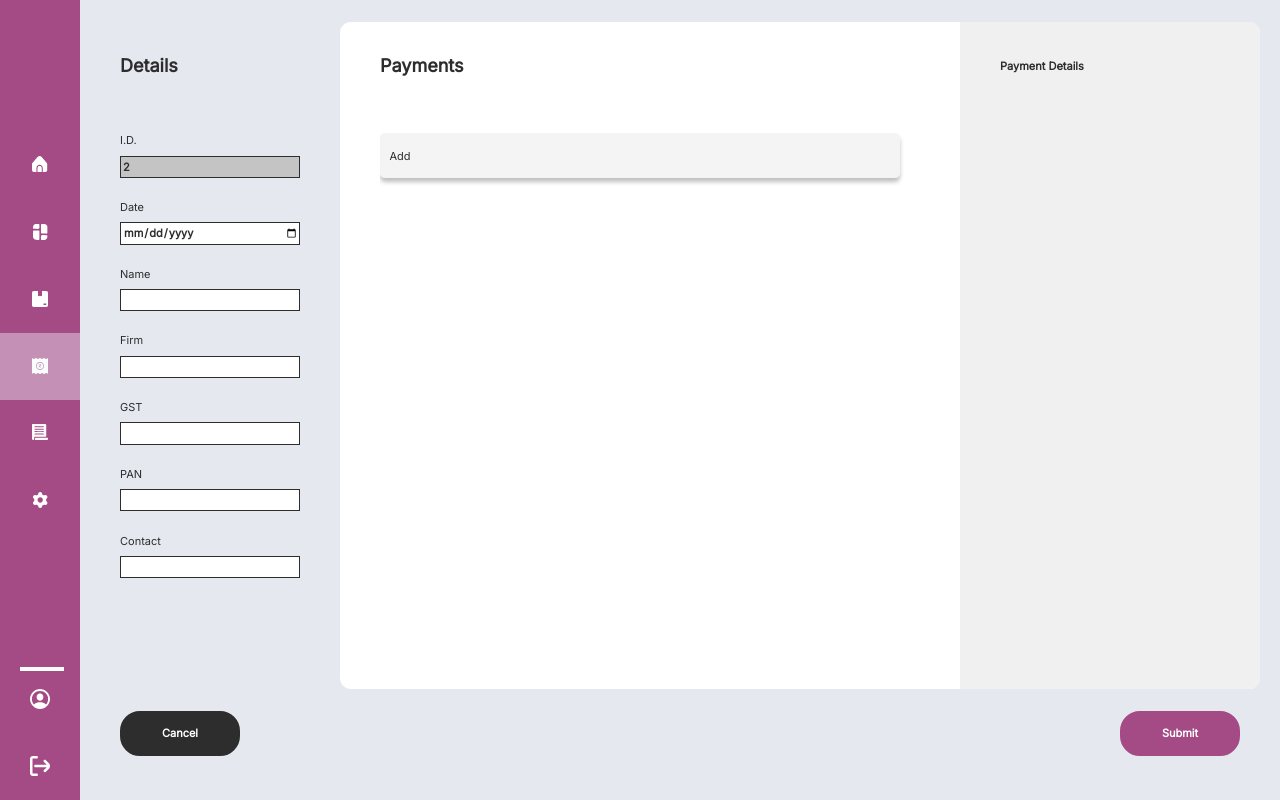
After one commit to GannaMohit/Abatix-Kaveri, a Django app: page /sales/advance/new in a window 1280 px wide. The commit adds this page. Run offline with Django 4.2, Linux system fonts and the light colour scheme; a user stored in the database is signed in; tables that the repository leaves empty hold one stand-in row (values such as "Sample post").

Commit message:
Created advance create view

```diff
--- a/sales/forms/__init__.py
+++ b/sales/forms/__init__.py
@@ -1 +1,2 @@
 from .home_sale import *
+from .advance import *
--- a/sales/forms/advance.py
+++ b/sales/forms/advance.py
@@ -0,0 +1,54 @@
+from django import forms
+from sales.models import Advance, Payment
+from masters.models import Customer
+
+class AdvanceForm(forms.ModelForm):
+    class Meta:
+        model = Advance
+        fields = ('date','customer')
+        widgets = {
+            'date': forms.DateInput(attrs={'type':'date'})
+        }
+
+class CustomerForm(forms.ModelForm):
+    class Meta:
+        model = Customer
+        fields = ('name', 'firm', 'gst', 'pan', 'contact')
+
+class PaymentForm(forms.ModelForm):
+    class Meta:
+        model = Payment
+        exclude = ('advance', 'invoice')
+        widgets = {
+            'date': forms.DateInput(attrs={'type':'date'})
+        }
+
+    def __init__(self, *args, **kwargs):
+        super().__init__(*args, **kwargs)
+        for field in self.fields:
+            self.fields[field].widget.attrs["class"] = "box_1_inputs"
+            self.fields[field].widget.attrs["oninput"] = "updateValues(false)"
+
+        self.fields["method"].widget.attrs["class"] = ""
+        self.fields["method"].widget.attrs["oninput"] = "changeFields(this)"
+        self.fields["date"].widget.attrs["id"] = "id_payment_date"
+        self.fields["amount"].widget.attrs["id"] = "id_payment_amount"
+
+widgets = {
+    "method": forms.TextInput(attrs={"readonly":True}),
+    "date": forms.TextInput(attrs={"readonly":True}),
+    "name": forms.TextInput(attrs={"readonly":True}),
+    "amount": forms.TextInput(attrs={"readonly":True}),
+    "card_bank": forms.HiddenInput(),
+    "card_number": forms.HiddenInput(),
+    "cheque_number": forms.HiddenInput(),
+    "cheque_branch": forms.HiddenInput(),
+    "cheque_account_number": forms.HiddenInput(),
+    "cheque_ifsc": forms.HiddenInput(),
+    "upi_vpa": forms.HiddenInput(),
+    "upi_mobile": forms.HiddenInput(),
+    "wire_account_number": forms.HiddenInput(),
+    "wire_utr": forms.HiddenInput(),
+    "wire_bank": forms.HiddenInput()
+}
+PaymentFormSet = forms.inlineformset_factory(Advance, Payment, exclude=('advance','invoice',), extra=0, can_delete=True, widgets=widgets)
--- /dev/null
+++ b/sales/static/sales/css/advance_form.css
@@ -0,0 +1,288 @@
+#highlight {
+  position: absolute;
+  left: 0vw;
+  top: 41.667vh;
+  width: 6.25vw;
+  height: 8.33vh;
+  background: rgba(245, 248, 253, 0.4);
+}
+
+#outer-box {
+  width: 71.875vw;
+  left: 26.5625vw;
+}
+
+#label-1{
+  position: absolute;
+  width: 14.0625vw;
+  height: 5.55vh;
+  line-height: 5.55vh;
+  vertical-align: middle;
+  left: 9.375vw;
+  top: 5.55vh;
+  font-family: 'Inter';
+  font-style: normal;
+  font-weight: 600;
+  font-size: 1.40625vw;
+  color: #2D2D2D;
+}
+
+#label-2{
+  position: absolute;
+  width: 42.1875vw;
+  height: 5.55vh;
+  line-height: 5.55vh;
+  left: 3.125vw;
+  top: 2.78vh;
+  font-family: 'Inter';
+  font-style: normal;
+  font-weight: 600;
+  font-size: 1.40625vw;
+  color: #2D2D2D;
+}
+
+#label-3{
+  position: absolute;
+  width: 17.1875vw;
+  height: 5.55vh;
+  line-height: 5.55vh;
+  vertical-align: middle;
+  top: 2.78vh;
+  left:3.125vw;
+  font-family: 'Inter';
+  font-style: normal;
+  font-weight: 700;
+  font-size: 0.859375vw;
+  color: #2D2D2D;
+}
+
+#input-ul {
+  position: absolute;
+  top: 13.89vh;
+  left: 9.375vw;
+  list-style: none;
+  margin: 0;
+}
+
+#input-ul label {
+  height: 50%;
+  font-family: "Inter", sans-serif;
+  font-style: normal;
+  font-weight: 500;
+  font-size: 0.859375vw;
+  display: inline-flex;
+  color: #2D2D2D;
+  margin-top: 2.78vh;
+}
+
+#input-ul input {
+  height: 50%;
+  width: 14.0625vw;
+  left:9.375vw;
+  font-family: "Inter", sans-serif;
+  font-style: normal;
+  font-weight: bold;
+  display: grid;
+  font-size: 0.859375vw;
+  color: #2D2D2D;
+  background: #FFFFFF;
+  border: 0.078125vw solid #2D2D2D;
+  box-sizing: border-box;
+  padding-left: 0.15625vw;
+}
+
+#input-ul li:nth-child(1) input {
+  background: #C4C4C4;
+}
+
+#input-ul li {
+  position: relative;
+  text-align: left;
+  top: 0;
+  left: 0;
+  height: 5.56vh;
+  margin-bottom: 2.78vh;
+}
+
+#table {
+  display: inline;
+  position:absolute;
+  overflow-y: scroll;
+  overflow-x: hidden;
+  scrollbar-width: thin;
+  margin-left: 3.125vw;
+  background: #FFFFFF;
+  height: 63.89vh;
+  width: 42.1875vw;
+  top: 13.89vh;
+  border-collapse: collapse;
+}
+
+#table td, #table input {
+  height: 5.56vh;
+  font-family: "Inter", sans-serif;
+  font-style: normal;
+  font-weight: 500;
+  font-size: 0.859375vw;
+  color: #2D2D2D;
+  margin-left: 1.5625vw;
+}
+
+#table input {
+  width: inherit;
+  border: 0;
+  padding: 0;
+  background: transparent;
+}
+
+#table tr{
+  display: inline-block;
+  background: #EDEDED;
+  margin-bottom: 2.78vh;
+  background: rgba(237, 237, 237, 0.6);
+  box-shadow: 0px 4px 4px rgba(0, 0, 0, 0.25);
+  border-radius: 5px;
+  border-radius: 5px;
+}
+
+#table td:nth-child(1){
+  width: 3.125vw;
+  text-align: center;
+  vertical-align: middle;
+  cursor: pointer;
+}
+
+#table td:nth-child(2){
+  width: 6.25vw;
+  text-align: left;
+}
+
+#table td:nth-child(3){
+  width: 6.25vw;
+  text-align: left;
+}
+
+#table td:nth-child(4){
+  width: 9.375vw;
+  text-align: left;
+}
+
+#table td:nth-child(5){
+  width: 6.25vw;
+  text-align: right;
+}
+
+#table td:nth-child(7) {
+  width: 3.125vw;
+  height: 5.56vh;
+  padding-right: 0;
+}
+
+.cross {
+  width: 3.125vw;
+  height: 5.56vh;
+  cursor: pointer;
+}
+
+#box-1 {
+  position: absolute;
+  width: 23.4375vw;
+  height: 100%;
+  top: 0;
+  right:0;
+  background: rgba(237, 237, 237, 0.8);
+  border-top-right-radius: 0.78125vw;
+  border-bottom-right-radius: 0.78125vw;
+}
+
+#form-hidden {
+  width: 18vw;
+  height: 70vh;
+  margin-top: 13.89vh;
+  margin-left: 3.125vw;
+}
+
+#id_method {
+  width: 17.1875vw;
+  height: 2.778vh;
+  background: #FFFFFF;
+  border: 0.078125vw solid #2D2D2D;
+  box-sizing: border-box;
+  text-align: center;
+  margin-bottom: 2.778vh;
+  font-family: "Inter", sans-serif;
+  font-style: normal;
+  font-weight: 600;
+  font-size: 0.703125vw;
+  padding-left: 1.5625vw;
+}
+
+.box_1_labels {
+  display: none;
+  align-items: center;
+  width: 4.6875vw;
+  height: 2.778vh;
+  font-family: "Inter", sans-serif;
+  font-style: normal;
+  font-weight: 500;
+  font-size: 0.703125vw;
+  color: #2D2D2D;
+  margin-right: 1.5625vw;
+  margin-bottom: 2.778vh;
+}
+
+.box_1_inputs, #amount {
+  display: none;
+  width: 10.9375vw;
+  height: 2.778vh;
+  background: #FFFFFF;
+  border: 0.078125vw solid #2D2D2D;
+  box-sizing: border-box;
+  margin-bottom: 2.778vh;
+  font-family: "Inter", sans-serif;
+  font-style: normal;
+  font-weight: 600;
+  font-size: 0.703125vw;
+  padding-left: 1.5625vw;
+}
+
+#selected  {
+  background-color: rgba(164, 75, 133, 0.3) !important;
+  box-sizing: border-box;
+}
+
+#cancel {
+  border: 0.15625vw solid #2D2D2D;
+  background: #2D2D2D;
+  border-radius: 1.5625vw;
+  box-sizing: border-box;
+  position: absolute;
+  width: 9.375vw;
+  height: 5.56vh;
+  left: 9.375vw;
+  top: 88.89vh;
+  font-family: "Inter", sans-serif;
+  font-style: normal;
+  font-weight: bold;
+  font-size: 0.859375vw;
+  text-align: center;
+  color: #FFFFFF;
+  cursor: pointer;
+}
+
+#submit {
+  position: absolute;
+  width: 9.375vw;
+  height: 5.56vh;
+  left: 87.5vw;
+  top: 88.89vh;
+  background: #A44B85;
+  border: 0.15625vw solid #A44B85;
+  border-radius: 1.5625vw;
+  font-family: "Inter", sans-serif;
+  font-style: normal;
+  font-weight: bold;
+  font-size: 11px;
+  color: #FFFFFF;
+  cursor: pointer;
+}
--- /dev/null
+++ b/sales/static/sales/js/advance_form.js
@@ -0,0 +1,151 @@
+function addRow(element) {
+  let selected = document.getElementById('selected');
+  if (selected !== null) {
+    selected.id = "";
+  }
+  if (element.id === "add") {
+    let tbody = element.parentElement.parentElement;
+    let clone = element.parentElement.cloneNode(true);
+    let changePrefixInputs = element.parentElement.querySelectorAll("input[name^='payments-__prefix__']");
+    changePrefixInputs.forEach( (input) => {
+      let text = input.name;
+      let result = text.replace("__prefix__", element.parentElement.rowIndex);
+      input.setAttribute("name", result);
+    });
+    let total_forms = document.getElementById("id_payments-TOTAL_FORMS");
+    total_forms.value = parseInt(total_forms.value) + 1;
+    tbody.appendChild(clone);
+    element.id = "";
+  }
+  element.parentElement.id = "selected";
+  element.innerHTML = element.parentElement.rowIndex + 1;
+  let form = document.getElementById('form-hidden');
+  if (form.hidden) {
+    form.hidden = false;
+  }
+  element.parentElement.lastElementChild.children[0].style.display = "inline"; //Displaying cross button
+  displayFields(element.parentElement.children[1].children[0].value); //Passing method value
+  updateValues(true);
+}
+
+function changeFields(element) {
+  document.querySelector('#selected input[id$=method]').value = element.value;
+  displayFields(element.value);
+  updateValues(false);
+}
+
+function updateValues(fromTable) {
+  let source = undefined;
+  let dest = undefined;
+  let split_character = undefined;
+  if (fromTable) {
+    source = document.querySelectorAll('#selected input');
+    dest = document.getElementsByClassName('box_1_inputs');
+    split_character = "-";
+  }
+  else {
+    source = document.getElementsByClassName('box_1_inputs');
+    dest = document.querySelectorAll('#selected input');
+    split_character = "_";
+  }
+  for (let i = 0; i < source.length; i++) {
+    let names = source[i].id.split(split_character);
+    let name = names[names.length - 1];
+    for (let j = 0; j < dest.length; j++) {
+      if (dest[j].id.endsWith(name)) {
+        dest[j].value = source[i].value;
+        break;
+      }
+    }
+  }
+  //calculateTotals();
+}
+
+function deleteRow(element) {
+  element.parentElement.parentElement.style.display = "none";
+  // TODO: Add logic to add Form-#-Delete to POST data
+}
+
+function calculateTotals() {
+  let total = document.getElementById('total');
+  let trs = document.getElementById('table').children[0].children;
+  let temp = 0.0;
+  for (let i = 0; i < trs.length; ++i) {
+    temp += Number(trs[i].children[4].children[0].value);
+  }
+  total.value = temp;
+}
+
+function displayFields(method) {
+  let box_1_labels = document.getElementsByClassName('box_1_labels');
+  let box_1_inputs = document.getElementsByClassName('box_1_inputs');
+  for (let i = 0; i < box_1_inputs.length; ++i) {
+    box_1_inputs[i].value = "";
+    box_1_inputs[i].style.display = "none";
+    box_1_labels[i].style.display = "none";
+  }
+
+  let input_date = document.querySelector("#id_payment_date");
+  let label_input_date = document.querySelector("label[for='id_date']");
+
+  let input_name = document.querySelector("#id_name");
+  let label_input_name = document.querySelector("label[for='id_name']");
+
+  let input_amount = document.querySelector("#id_payment_amount");
+  let label_input_amount = document.querySelector("label[for='id_amount']");
+
+  input_date.style.display = "inline-flex";
+  label_input_date.style.display = "inline-flex";
+  input_name.style.display = "inline-flex";
+  label_input_name.style.display = "inline-flex";
+  input_amount.style.display = "inline-flex";
+  label_input_amount.style.display = "inline-flex";
+
+  switch(method) {
+    case "Cash": {
+      break;
+    }
+    case "Credit Card":
+    case "Debit Card": {
+      let card_inputs = document.querySelectorAll("input[id^='id_card_']");
+      let card_labels = document.querySelectorAll("label[for^='id_card_']");
+      for (let i = 0; i < card_inputs.length; i++) {
+        card_inputs[i].style.display = "inline-flex";
+        card_labels[i].style.display = "inline-flex";
+      }
+      break;
+    }
+    case "Cheque": {
+      let cheque_inputs = document.querySelectorAll("input[id^='id_cheque_']");
+      let cheque_labels = document.querySelectorAll("label[for^='id_cheque_']");
+      for (let i = 0; i < cheque_inputs.length; i++) {
+        cheque_inputs[i].style.display = "inline-flex";
+        cheque_labels[i].style.display = "inline-flex";
+      }
+      break;
+    }
+    case "IMPS":
+    case "NEFT":
+    case "RTGS": {
+      let wire_inputs = document.querySelectorAll("input[id^='id_wire_']");
+      let wire_labels = document.querySelectorAll("label[for^='id_wire_']");
+      for (let i = 0; i < wire_inputs.length; i++) {
+        wire_inputs[i].style.display = "inline-flex";
+        wire_labels[i].style.display = "inline-flex";
+      }
+      break;
+    }
+    case "UPI": {
+      let upi_inputs = document.querySelectorAll("input[id^='id_upi_']");
+      let upi_labels = document.querySelectorAll("label[for^='id_upi_']");
+      for (let i = 0; i < upi_inputs.length; i++) {
+        upi_inputs[i].style.display = "inline-flex";
+        upi_labels[i].style.display = "inline-flex";
+      }
+      break;
+    }
+    default: {}
+  }
+}
+
+//window.addEventListener("pageshow", calculateTotals);
--- /dev/null
+++ b/sales/templates/sales/advance_form.html
@@ -0,0 +1,106 @@
+{% extends "masters/layout.html" %}
+{% load static %}
+
+{% block title %}Advance New{% endblock %}
+
+{% block link %}
+  <link rel="stylesheet" href="{% static 'sales/css/advance_form.css' %}">
+  <script src="{% static 'sales/js/advance_form.js' %}" charset="utf-8"></script>
+{% endblock %}
+
+{% block body %}
+  <span id="label-2">Payments</span>
+
+  <div id="box-1">
+    <span id="label-3">Payment Details</span>
+    <div id="form-hidden" hidden>
+      <form>
+        {{ payment_form.method }}
+        <label for="id_date" class="box_1_labels">Date</label>
+        {{ payment_form.date }}
+        <label for="id_name" class="box_1_labels">Name</label>
+        {{ payment_form.name }}
+        <label for="id_amount" class="box_1_labels">Amount</label>
+        {{ payment_form.amount }}
+
+        <label for="id_card_bank" class="box_1_labels">Bank</label>
+        {{ payment_form.card_bank }}
+        <label for="id_card_number" class="box_1_labels">Card No.</label>
+        {{ payment_form.card_number }}
+
+        <label for="id_cheque_number" class="box_1_labels">Cheque No.</label>
+        {{ payment_form.cheque_number }}
+        <label for="id_cheque_branch" class="box_1_labels">Bank</label>
+        {{ payment_form.cheque_branch }}
+        <label for="id_cheque_account_number" class="box_1_labels">Account No.</label>
+        {{ payment_form.cheque_account_number }}
+        <label for="id_cheque_ifsc" class="box_1_labels">IFSC</label>
+        {{ payment_form.cheque_ifsc }}
+
+        <label for="id_upi_vpa" class="box_1_labels">VPA</label>
+        {{ payment_form.upi_vpa }}
+        <label for="id_upi_mobile" class="box_1_labels">Mobile</label>
+        {{ payment_form.upi_mobile }}
+
+        <label for="id_wire_account_number" class="box_1_labels">Account No.</label>
+        {{ payment_form.wire_account_number }}
+        <label for="id_wire_utr" class="box_1_labels">UTR</label>
+        {{ payment_form.wire_utr }}
+        <label for="id_wire_bank" class="box_1_labels">Bank</label>
+        {{ payment_form.wire_bank }}
+      </form>
+    </div>
+  </div>
+
+  <form action="{{ request.path }}" method="post">
+    {% csrf_token %}
+    {{ formset.management_form }}
+    <table id="table">
+      <tbody>
+        {% for payment_formset in formset %}
+        <tr>
+          <td onclick="addRow(this)">{{ forloop.counter }}</td>
+          <td>{{ payment_formset.method }}</td>
+          <td>{{ payment_formset.date }}</td>
+          <td>{{ payment_formset.name }}</td>
+          <td>{{ payment_formset.amount }}</td>
+          <td hidden>
+            {% for field in payment_formset.hidden_fields %}
+              {{ field }}
+            {% endfor %}
+          </td>
+          <td><img class="cross" src="{% static 'sales/svg/cross.svg' %}" onclick="deleteRow(this)"></td>
+        </tr>
+        {% endfor %}
+        <tr>
+          <td id="add" onclick="addRow(this)">Add</td>
+          <td>{{ formset.empty_form.method }}</td>
+          <td>{{ formset.empty_form.date }}</td>
+          <td>{{ formset.empty_form.name }}</td>
+          <td>{{ formset.empty_form.amount }}</td>
+          <td hidden>
+            {% for field in formset.empty_form.hidden_fields %}
+              {{ field }}
+            {% endfor %}
+          </td>
+          <td><img class="cross" src="{% static 'sales/svg/cross.svg' %}" onclick="deleteRow(this)" style="display:none;"></td>
+        </tr>
+      </tbody>
+    </table>
+</div>
+
+  <span id="label-1">Details</span>
+  <ul id="input-ul">
+    <li><label for="id_id">I.D.</label><input type="number" name="id" value="{{ id }}" readonly required id="id_id"></li><!--
+    --><li><label for="id_date">Date</label>{{ form.date }}</li><!--
+    --><li><label for="id_name">Name</label>{{ customer_form.name }}</li><!--
+    --><li><label for="id_firm">Firm</label>{{ customer_form.firm }}</li><!--
+    --><li><label for="id_gst">GST</label>{{ customer_form.gst }}</li><!--
+    --><li><label for="id_pan">PAN</label>{{ customer_form.pan }}</li><!--
+    --><li><label for="id_contact">Contact</label>{{ customer_form.contact }}</li>
+  </ul>
+
+  <button type="submit" name="submit" id="submit">Submit</button>
+  </form>
+  <a href="{% url 'advances' %}"><button type="submit" name="cancel" id="cancel">Cancel</button></a>
+{% endblock %}
--- a/sales/templates/sales/advances.html
+++ b/sales/templates/sales/advances.html
@@ -7,7 +7,7 @@
   <link rel="stylesheet" href="{% static 'sales/css/advances.css' %}">
 {% endblock %}
 
-{% block new_button_link %}<!-- TODO: Add link to AdvanceNew -->{% endblock %}
+{% block new_button_link %}{% url 'advance_new' %}{% endblock %}
 {% block export_button_link %}<!-- TODO: Add link to AdvanceExport -->{% endblock %}
 
 {% block table %}
--- a/sales/urls.py
+++ b/sales/urls.py
@@ -1,10 +1,15 @@
 from django.urls import path
-from .views import InvoiceListView, HomeSaleListView, AdvanceListView, HomeSaleCreateView, HomeSaleUpdateView
+from .views import (
+    InvoiceListView,
+    HomeSaleListView, HomeSaleCreateView, HomeSaleUpdateView,
+    AdvanceListView, AdvanceCreateView
+)
 
 urlpatterns = [
     path("invoices", InvoiceListView.as_view(), name="invoices"),
     path("home_sales", HomeSaleListView.as_view(), name="home_sales"),
     path("advances", AdvanceListView.as_view(), name="advances"),
     path("home_sale/new", HomeSaleCreateView.as_view(), name="home_sale_new"),
-    path("home_sale/<int:pk>", HomeSaleUpdateView.as_view(), name="home_sale_edit")
+    path("home_sale/<int:pk>", HomeSaleUpdateView.as_view(), name="home_sale_edit"),
+    path("advance/new", AdvanceCreateView.as_view(), name="advance_new")
 ]
--- a/sales/views/advance.py
+++ b/sales/views/advance.py
@@ -1,7 +1,10 @@
 from django.shortcuts import render
 from django.views.generic import ListView
+from django.views.generic.edit import CreateView
 from django.contrib.auth.mixins import LoginRequiredMixin, PermissionRequiredMixin, AccessMixin
 from sales.models import Advance
+from masters.models import Customer
+from sales.forms import AdvanceForm, PaymentFormSet, PaymentForm, CustomerForm
 
 class AdvanceBaseView(LoginRequiredMixin, PermissionRequiredMixin, AccessMixin):
     permission_required = ("sales.view_advance", "sales.add_advance", "sales.change_advance", "sales.delete_advance")
@@ -12,3 +15,35 @@ class AdvanceListView(AdvanceBaseView, ListView):
     template_name = "sales/advances.html"
     queryset = Advance.objects.order_by("-date")
     context_object_name = "advances"
+
+class AdvanceCreateView(AdvanceBaseView, CreateView):
+    permission_required = "sales.add_advance"
+    template_name = "sales/advance_form.html"
+    form_class = AdvanceForm
+
+    def form_valid(self, form):
+        context = self.get_context_data()
+        advance = form.save(commit=False)
+        context["customer_form"] = CustomerForm(self.request.POST)
+        if context["customer_form"].is_valid():
+            try:
+                customer = Customer.objects.get(**context["customer_form"].cleaned_data)
+            except:
+                customer = context["customer_form"].save(commit=False)
+        context["formset"] = PaymentFormSet(self.request.POST, instance=advance)
+        if context["formset"].is_valid():
+            customer.save()
+            advance.customer = customer
+            advance.save()
+            self.object = advance
+            context["formset"].save()
+            return super().form_valid(form)
+        return self.render_to_response(context)
+
+    def get_context_data(self, **kwargs):
+        context = super().get_context_data(**kwargs)
+        context["formset"] = PaymentFormSet()
+        context["payment_form"] = PaymentForm()
+        context["customer_form"] = CustomerForm()
+        context["id"] = Advance.objects.order_by("pk").last().id + 1
+        return context
```
